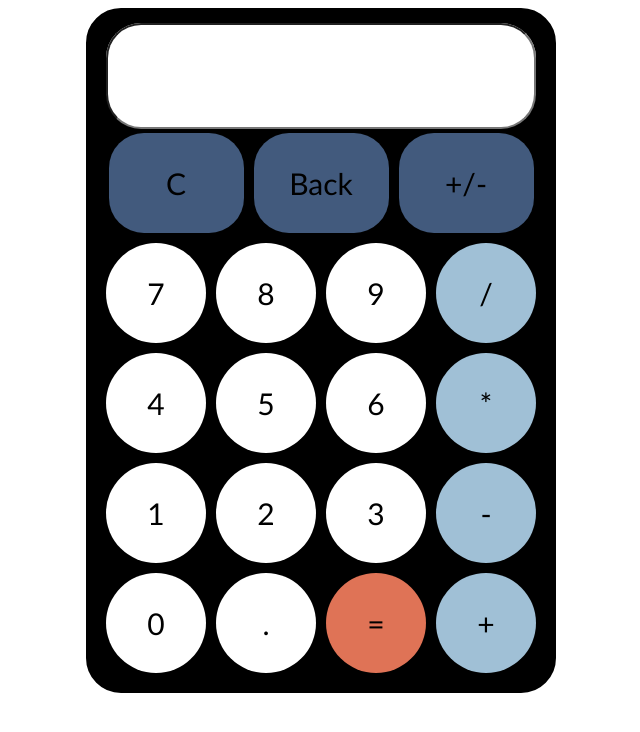
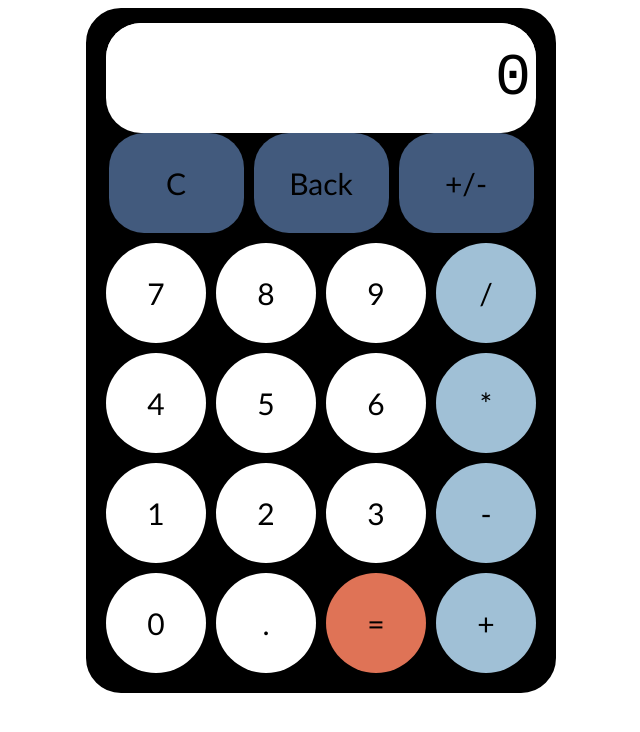
Before and after one commit to wazzupope/calculator, a plain HTML site: page index.html in a window 1280 px wide. Shown: the whole page, without its empty margins (319-959 px from the left). Drawn offline with Linux system fonts and the light colour scheme.

Commit message:
change readout back to a div element rather than input field

```diff
--- a/index.html
+++ b/index.html
@@ -8,7 +8,7 @@
     <body>
         <main>
             <section id="display">
-                <input type="text" id="readout">
+                <div id="readout">0</div>
             </section>
             <section id="buttons">
                 <button id="c" class="wider">C</button>
```
